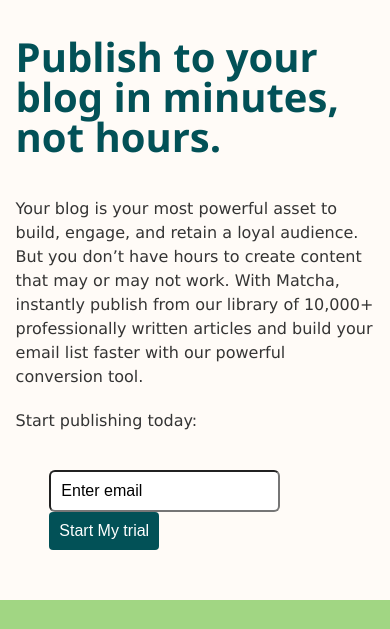
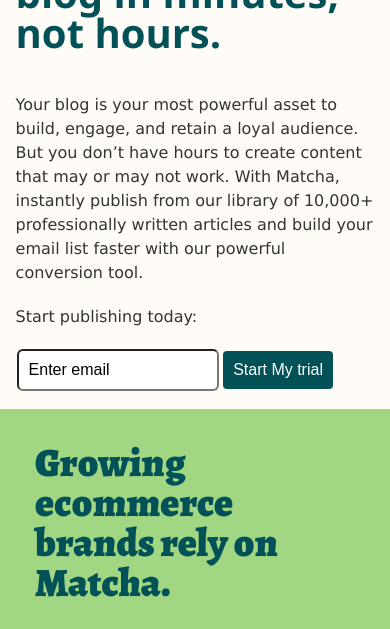
Before and after one commit to luismtapia/santander-front, a plain HTML site: page index.html in a window 390 px wide. Shown: the part 1368-1997 px from the top of the page. Drawn offline with nearby package versions, Linux system fonts and the light colour scheme.

Commit message:
fix responsive

```diff
--- a/estilo.css
+++ b/estilo.css
@@ -74,7 +74,7 @@
     color: #000;
     cursor: text;
     font-size: inherit;
-    position: relative;
+    /* position: relative; */
     padding: 10px;
     border-radius: 6px;
     background-color: white;
--- a/media.css
+++ b/media.css
@@ -1,3 +1,4 @@
+/* MOBILE FIRST */
 @media (max-width: 575px) {
     .navbar,
     .actions{
@@ -13,6 +14,29 @@
         width: 100%;
     }
 
+
+
+
+
+
+
+
+
+
+
+
+
+    .subscribe{
+        margin: 1px;
+        padding: 0;
+    }
+
+
+
+
+
+
+
     .promo{
         flex-direction: column;
         margin: 2vh 2vw;
@@ -22,7 +46,9 @@
     .publicidad{
         margin: 0 2vw;
     }
-
+    .subscribe > div > input{
+        width: 50%;
+    }
 
 
 
@@ -38,7 +64,7 @@
         width: 100%;
     }
     .brands{
-        width: 400px;
+        width: 320px;
     }
     .brands img{
         width: 100%;
```
